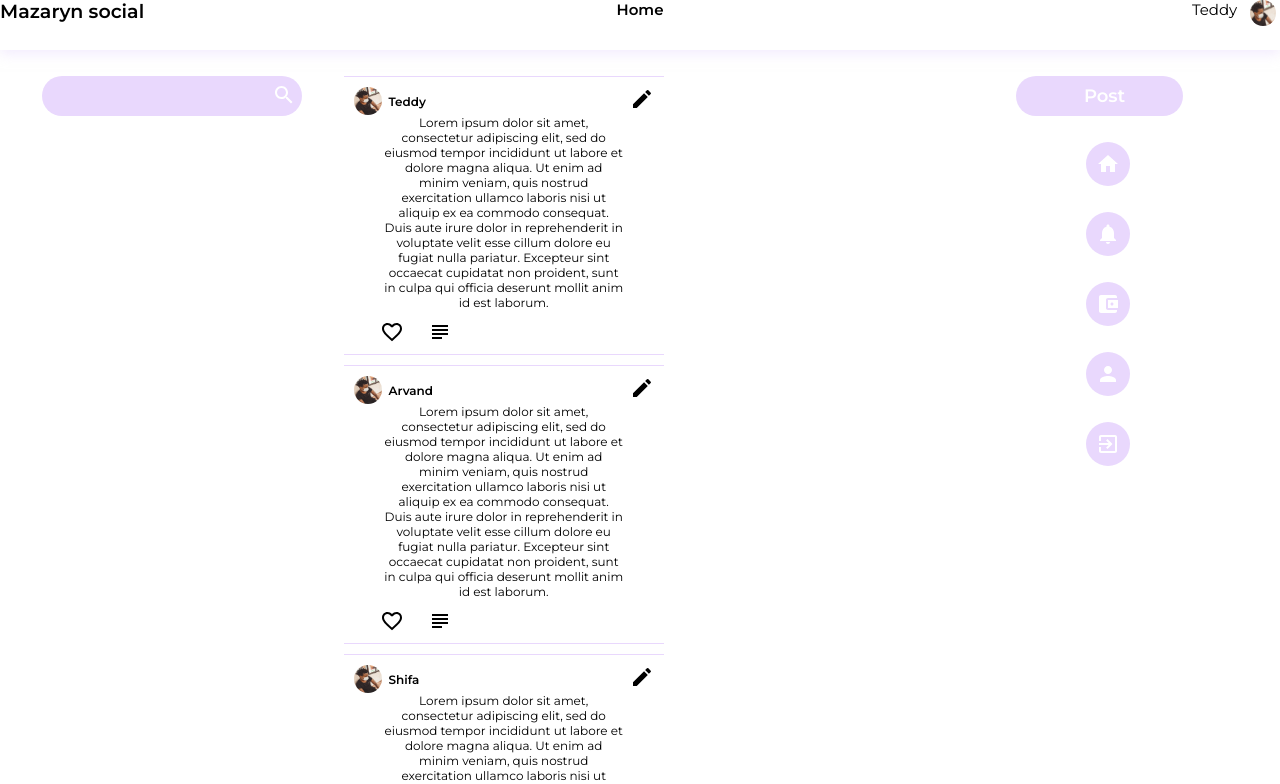
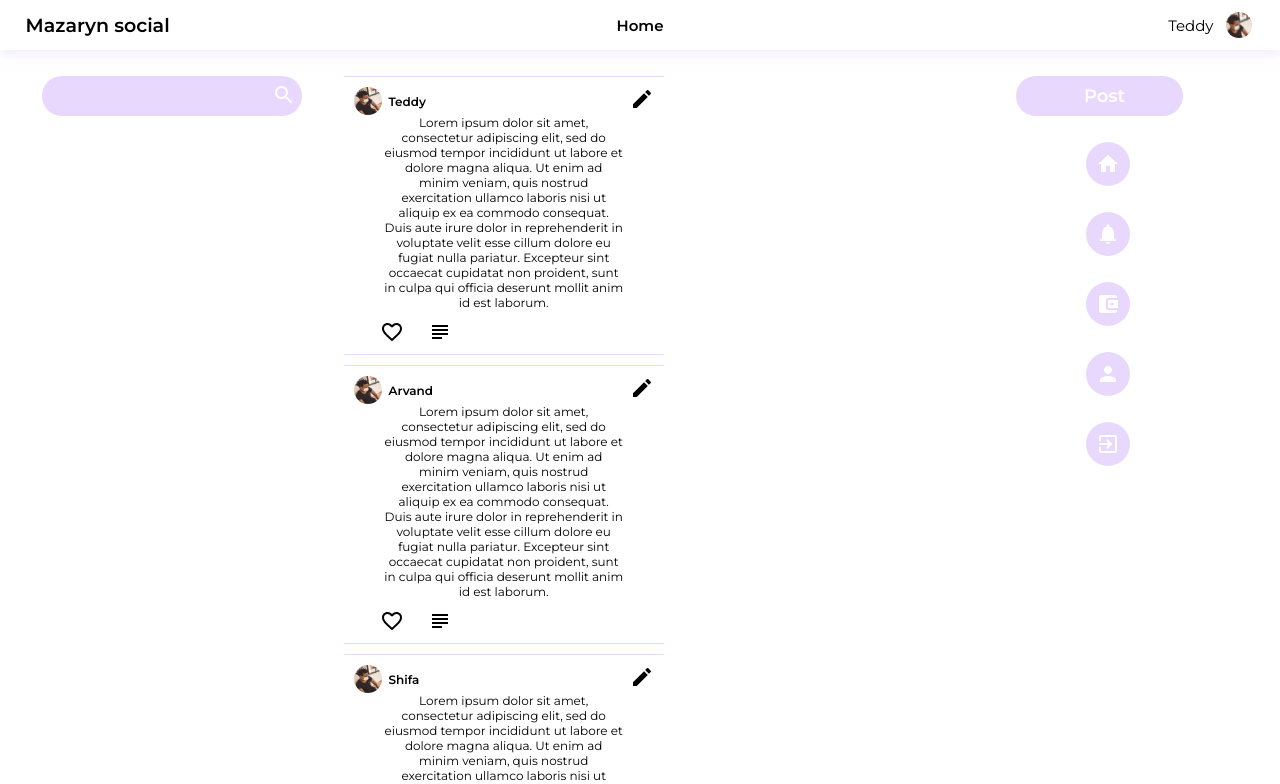
Before and after one commit to aiden77mori/mazaryn-frontend, a React (Create React App) app: page /group in a window 1280 px wide. Shown: the top 784 px of the page. Built offline with nearby package versions, Linux system fonts and the light colour scheme.

Commit message:
fixed the header

```diff
--- a/src/components/header/Header.js
+++ b/src/components/header/Header.js
@@ -7,6 +7,7 @@ const Header = () => {
 
   return (
     <div id="header">
+      <header>
         <div id="left">
           <p>Mazaryn social</p>
         </div>
@@ -17,6 +18,7 @@ const Header = () => {
           <p className="userName">Teddy</p>
           <img src={profileImage} alt="profileImage" />
         </div>
+      </header>
     </div>
   )
 }
--- a/src/components/header/header.css
+++ b/src/components/header/header.css
@@ -7,14 +7,26 @@
 #header{
     height: 3.125rem;
     width: 100%;
-    display: flex;
-    flex-direction: row;
     /*
     padding: .8rem 4.1875rem;
     */
     justify-content: center;
     font-size: 0.9375rem;
-    background-color: #fff;}
+    background-color: #fff;
+}
+
+header{
+    display: flex;
+    flex-direction: row;
+    justify-content: center;
+    align-items: center;
+    height: 100%;
+    width: 100%;
+}
+
+header > div{
+    width: 32%;
+}
 
 #header{
     box-shadow: 0 4px 12px rgba(232, 217, 253, .5);
@@ -30,6 +42,7 @@
 #profile{
     display: flex;
     flex-direction: row;
+    align-items: center;
 }
 
 #center{
```
Lines whose indentation alone changed are shown as unchanged.
